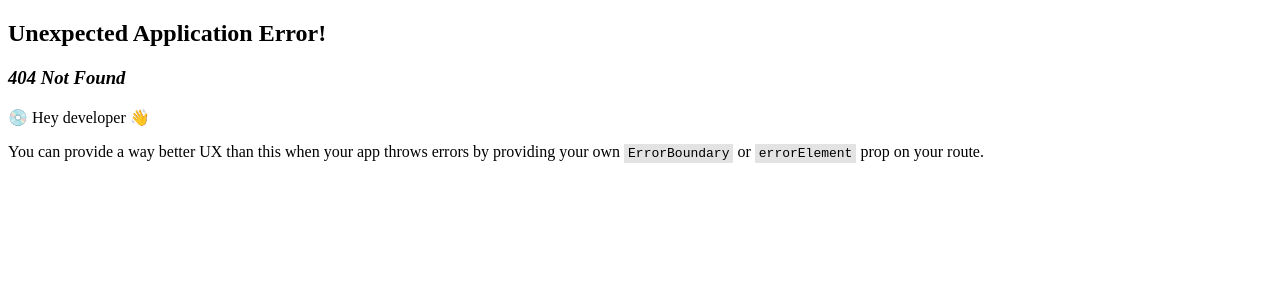
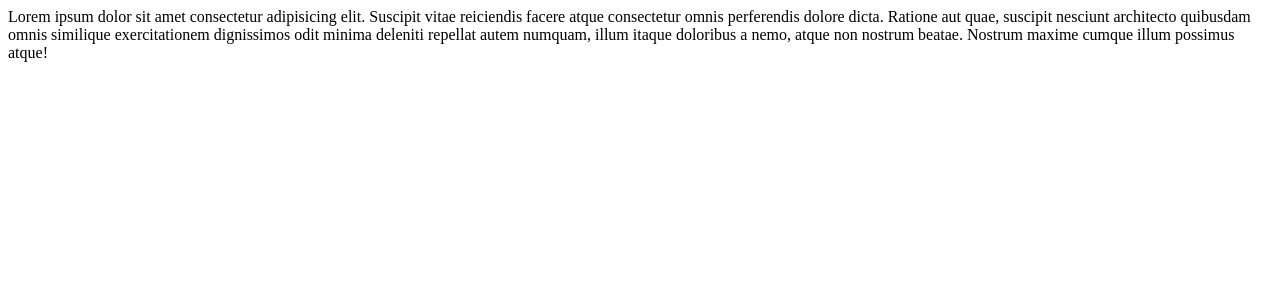
Before and after one commit to RaphealJames07/wilmergit, a React (Vite) app: page /about in a window 1280 px wide. Before the commit this address had no page. Shown: the top 300 px of the page. Built offline with nearby package versions, Linux system fonts and the light colour scheme.

Commit message:
finishmy about page

```diff
--- a/src/App.jsx
+++ b/src/App.jsx
@@ -1,42 +1,47 @@
-import React from 'react'
-import { createBrowserRouter, RouterProvider } from 'react-router'
-import Home from './pages/Home'
-import PrivateRoute from './routes/PrivateRoute'
-import Profile from './pages/dashboard/Profile'
-import BankDetails from './pages/dashboard/BankDetails'
-import Login from './pages/auth/Login'
-import Verify from './pages/auth/Verify'
+import React from "react";
+import { createBrowserRouter, RouterProvider } from "react-router";
+import Home from "./pages/Home";
+import PrivateRoute from "./routes/PrivateRoute";
+import Profile from "./pages/dashboard/Profile";
+import BankDetails from "./pages/dashboard/BankDetails";
+import Login from "./pages/auth/Login";
+import Verify from "./pages/auth/Verify";
+import About from "./pages/About";
 
 const App = () => {
   const routes = createBrowserRouter([
     {
-      path:"",
-      element: <Home/>,
+      path: "",
+      element: <Home />,
     },
     {
-      path:"/login",
-      element: <Login/>,
+      path: "/login",
+      element: <Login />,
     },
     {
-      path:"/verify",
-      element: <Verify/>,
+      path: "/about",
+      element: <About />,
     },
     {
-      path:"user",
-      element: <PrivateRoute/>,
+      path: "/verify",
+      element: <Verify />,
+    },
+    {
+      path: "user",
+      element: <PrivateRoute />,
       children: [
         {
           path: "profile",
-          element: <Profile/>
+          element: <Profile />,
         },
         {
           path: "bank-details",
-          element: <BankDetails/>
+          element: <BankDetails />,
         },
-      ]
-    }
-  ])
-  return <RouterProvider router={routes}/>
-}
+      ],
+    },
+  ]);
+  return <RouterProvider router={routes} />;
+};
 
-export default App
+export default App;
--- /dev/null
+++ b/src/pages/About.jsx
@@ -0,0 +1,16 @@
+import React from "react";
+
+const About = () => {
+  return (
+    <div>
+      Lorem ipsum dolor sit amet consectetur adipisicing elit. Suscipit vitae
+      reiciendis facere atque consectetur omnis perferendis dolore dicta.
+      Ratione aut quae, suscipit nesciunt architecto quibusdam omnis similique
+      exercitationem dignissimos odit minima deleniti repellat autem numquam,
+      illum itaque doloribus a nemo, atque non nostrum beatae. Nostrum maxime
+      cumque illum possimus atque!
+    </div>
+  );
+};
+
+export default About;
```
